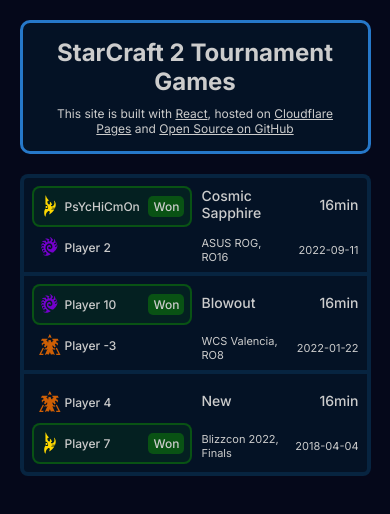
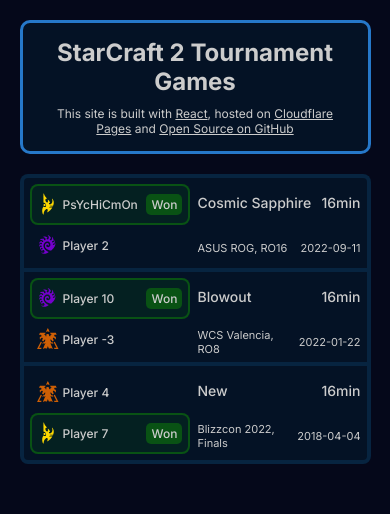
Before and after one commit to ZephyrBlu/sc2.gg, a React (Vite) app: page / in a window 390 px wide. Shown: the top 514 px of the page. Built offline with nearby package versions, Linux system fonts and the light colour scheme.

Commit message:
Minor mobile layout changes

```diff
--- a/src/ReplayRecord.css
+++ b/src/ReplayRecord.css
@@ -141,30 +141,30 @@
 
 @media(max-width: 700px) {
   .ReplayRecord {
-    padding: 8px;
-    padding-bottom: 4px;
+    padding: 6px;
+    padding-bottom: 2px;
   }
 
   .ReplayRecord:first-child {
-    padding: 8px;
-    padding-bottom: 4px;
+    padding: 6px;
+    padding-bottom: 2px;
   }
 
   .ReplayRecord:last-child {
-    padding-bottom: 8px;
+    padding-bottom: 6px;
   }
 
   .ReplayRecord--selected {
-    padding-top: 12px;
+    padding-top: 10px;
   }
 
   .ReplayRecord--selected + .ReplayRecord {
-    border-top: 3px solid transparent;
-    padding-top: 8px;
+    border-top: none;
+    padding-top: 6px;
   }
 
   .ReplayRecord__preview {
-    column-gap: 10px;
+    column-gap: 8px;
   }
 
   .ReplayRecord__players {
@@ -188,7 +188,7 @@
   }
 
   .ReplayRecord__match-info {
-    grid-template: 1fr 1fr / 1fr 1fr;
+    grid-template: 1fr 1fr / 6fr 4fr;
     grid-template-areas:
       'map game-length'
       'tournament-info played-at';
```
